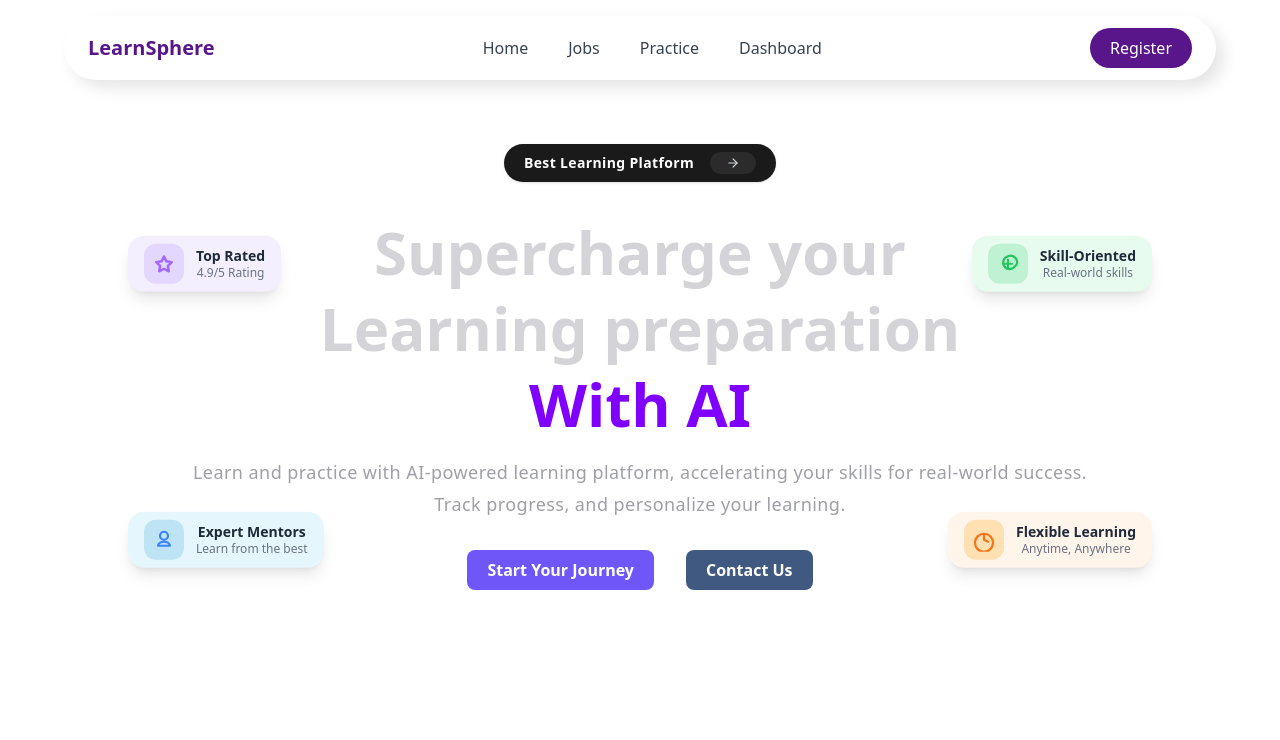
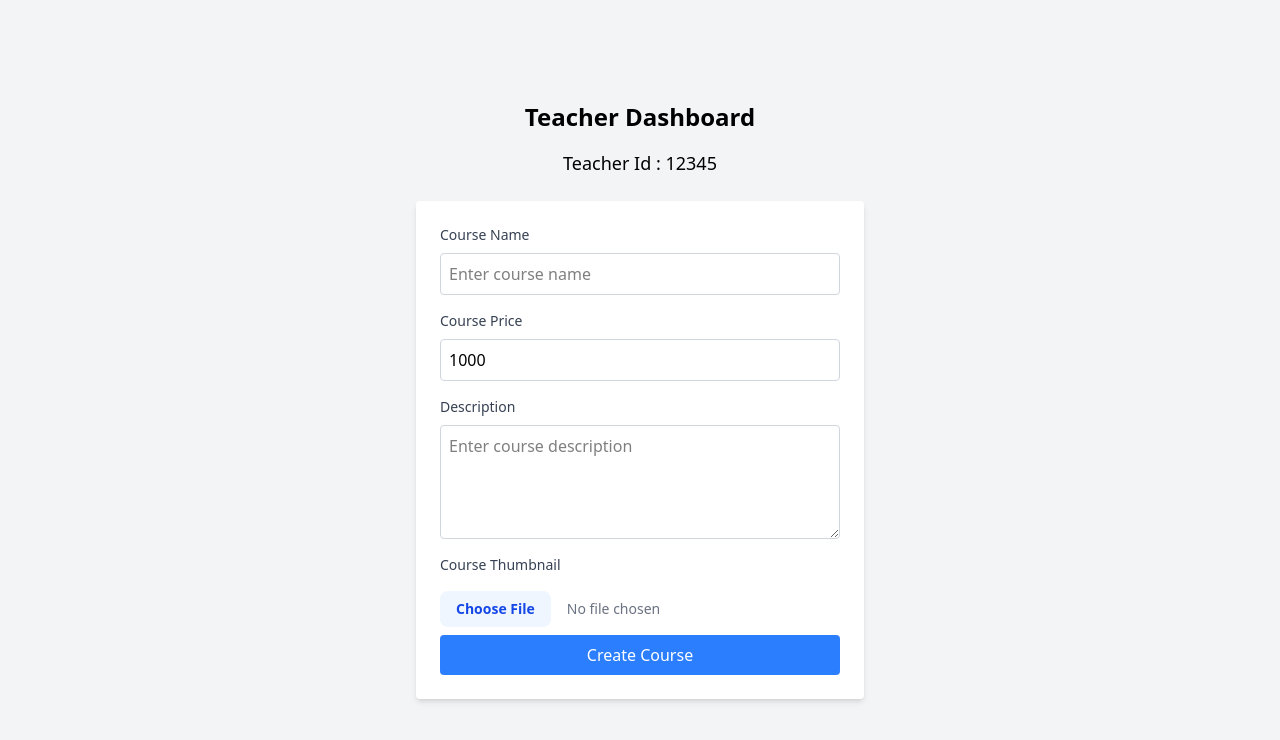
Before and after one commit to Rupam-Mondal/LearnSphere, a React (Vite) app in the folder LearnSphereFrontend/: page /teacher-dashboard in a window 1280 px wide. Shown: the top 740 px of the page. Built offline with nearby package versions, Linux system fonts and the light colour scheme.

Commit message:
Cloudinary

```diff
--- a/LearnSphereFrontend/package.json
+++ b/LearnSphereFrontend/package.json
@@ -12,6 +12,7 @@
   "dependencies": {
     "@tabler/icons-react": "^3.34.0",
     "@tailwindcss/vite": "^4.1.10",
+    "axios": "^1.10.0",
     "clsx": "^2.1.1",
     "lucide-react": "^0.514.0",
     "motion": "^12.17.0",
--- a/LearnSphereFrontend/src/App.jsx
+++ b/LearnSphereFrontend/src/App.jsx
@@ -1,20 +1,18 @@
-import LandingSection from "./Components/Landing/Landingsection";
-import Navbar from "./Components/Navbar/Navbar";
+import ReactDOM from "react-dom/client";
+import { BrowserRouter, Routes, Route } from "react-router-dom";
+import "./App.css";
+import Home from "./pages/Home";
+import TeacherDashBoard from "./pages/TeacherDashBoard";
 
-import Stylebar from "./Components/Stylebar/Stylebar";
-import './App.css';
-
-function App(){
+function App() {
   return (
     <>
-      <Navbar/>
-      <div className="relative py-10 w-full h-auto flex flex-col justify-center items-center">
-        <Stylebar/>
-        <LandingSection/>
-      </div>
-
+      <Routes>
+        <Route path="/" element={<Home />} />
+        <Route path="/teacher-dashboard" element={<TeacherDashBoard />} />
+      </Routes>
     </>
-  )
+  );
 }
 
 export default App;
--- a/LearnSphereFrontend/src/main.jsx
+++ b/LearnSphereFrontend/src/main.jsx
@@ -1,9 +1,12 @@
-import { StrictMode } from 'react'
-import { createRoot } from 'react-dom/client'
-import App from './App'
+import { StrictMode } from "react";
+import { createRoot } from "react-dom/client";
+import App from "./App";
+import { BrowserRouter } from "react-router-dom";
 
-createRoot(document.getElementById('root')).render(
+createRoot(document.getElementById("root")).render(
   <StrictMode>
-    <App />
-  </StrictMode>,
-)
+    <BrowserRouter>
+      <App />
+    </BrowserRouter>
+  </StrictMode>
+);
--- /dev/null
+++ b/LearnSphereFrontend/src/pages/Home.jsx
@@ -0,0 +1,18 @@
+import React from 'react'
+import Navbar from '../Components/Navbar/Navbar';
+import Stylebar from '../Components/Stylebar/Stylebar';
+import LandingSection from '../Components/Landing/Landingsection';
+
+const Home = () => {
+  return (
+    <div>
+      <Navbar />
+      <div className="relative py-10 w-full h-auto flex flex-col justify-center items-center">
+        <Stylebar />
+        <LandingSection />
+      </div>
+    </div>
+  );
+}
+
+export default Home
--- /dev/null
+++ b/LearnSphereFrontend/src/pages/TeacherDashBoard.jsx
@@ -0,0 +1,111 @@
+import React, { useState } from "react";
+import axios from "axios";
+
+const TeacherDashBoard = () => {
+  const id = "12345";
+  const [courseName, setCourseName] = useState("");
+  const [coursePrice, setCoursePrice] = useState(1000);
+  const [courseDescription, setCourseDescription] = useState("");
+  const [courseThumbnail, setCourseThumbnail] = useState(null);
+  const [loading, setLoading] = useState(false);
+
+  const ImageHandler = async (e) => {
+    setLoading(true);
+    const file = e.target.files[0];
+    if (!file) {
+      alert("Please select a file");
+      return;
+    }
+    console.log(file);
+
+    const form = new FormData();
+    form.append("file", file);
+    form.append("upload_preset", "LearnSphereImage_Preset");
+    form.append("cloud_name", "dyjzfkkxl");
+
+    try {
+        const response = await axios.post(
+          "https://api.cloudinary.com/v1_1/dyjzfkkxl/image/upload",
+          form
+        );
+        console.log(response.data.secure_url);
+        setCourseThumbnail(response.data.secure_url);
+    } catch (error) {}
+
+    setLoading(false);
+  };
+
+  const handleSubmit = (e) => {
+    alert("Course created successfully");
+  };
+
+  return (
+    <div className="flex flex-col items-center justify-center min-h-screen bg-gray-100">
+      <h1 className="text-2xl font-bold mb-4">Teacher Dashboard</h1>
+      <h1 className="text-lg mb-6">Teacher Id : {id}</h1>
+      <form
+        onSubmit={handleSubmit}
+        className="bg-white p-6 rounded shadow-md w-full max-w-md"
+      >
+        <label className="block mb-2 text-sm font-medium text-gray-700">
+          Course Name
+        </label>
+        <input
+          type="text"
+          className="block w-full p-2 border border-gray-300 rounded mb-4"
+          placeholder="Enter course name"
+          value={courseName}
+          onChange={(e) => setCourseName(e.target.value)}
+        />
+
+        <label className="block mb-2 text-sm font-medium text-gray-700">
+          Course Price
+        </label>
+        <input
+          type="number"
+          className="block w-full p-2 border border-gray-300 rounded mb-4"
+          placeholder="Enter course price"
+          value={coursePrice}
+          onChange={(e) => {
+            const value = parseInt(e.target.value);
+            if (value >= 1000) {
+              setCoursePrice(value);
+            } else {
+              alert("Price cannot be less than 1000");
+            }
+          }}
+        />
+
+        <label className="block mb-2 text-sm font-medium text-gray-700">
+          Description
+        </label>
+        <textarea
+          className="block w-full p-2 border border-gray-300 rounded mb-4"
+          rows="4"
+          placeholder="Enter course description"
+          value={courseDescription}
+          onChange={(e) => setCourseDescription(e.target.value)}
+        ></textarea>
+
+        <label className="block mb-2 text-sm font-medium text-gray-700 mt-4">
+          Course Thumbnail
+        </label>
+        <input
+          type="file"
+          className="mt-4 block w-full text-sm text-gray-500 file:mr-4 file:py-2 file:px-4 file:rounded-lg file:border-0 file:text-sm file:font-semibold file:bg-blue-50 file:text-blue-700 hover:file:bg-blue-100 mb-2"
+          accept="image/*"
+          onChange={ImageHandler}
+        />
+
+        <button
+          type="submit"
+          className="w-full bg-blue-500 text-white p-2 rounded hover:bg-blue-600"
+        >
+          {loading ? "Loading Image..." : "Create Course"}
+        </button>
+      </form>
+    </div>
+  );
+};
+
+export default TeacherDashBoard;
```
Also changed, not shown: 2 other files (tests, documents, lock files or other folders).
